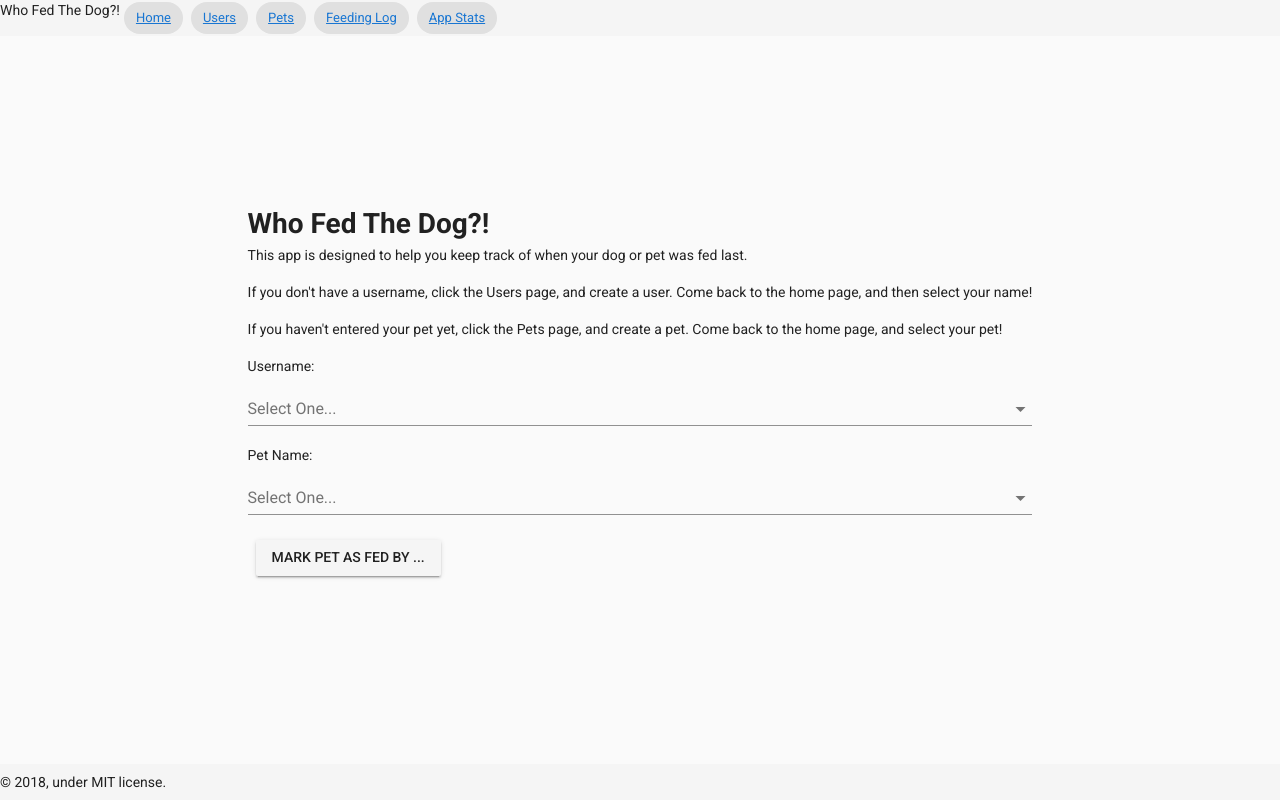
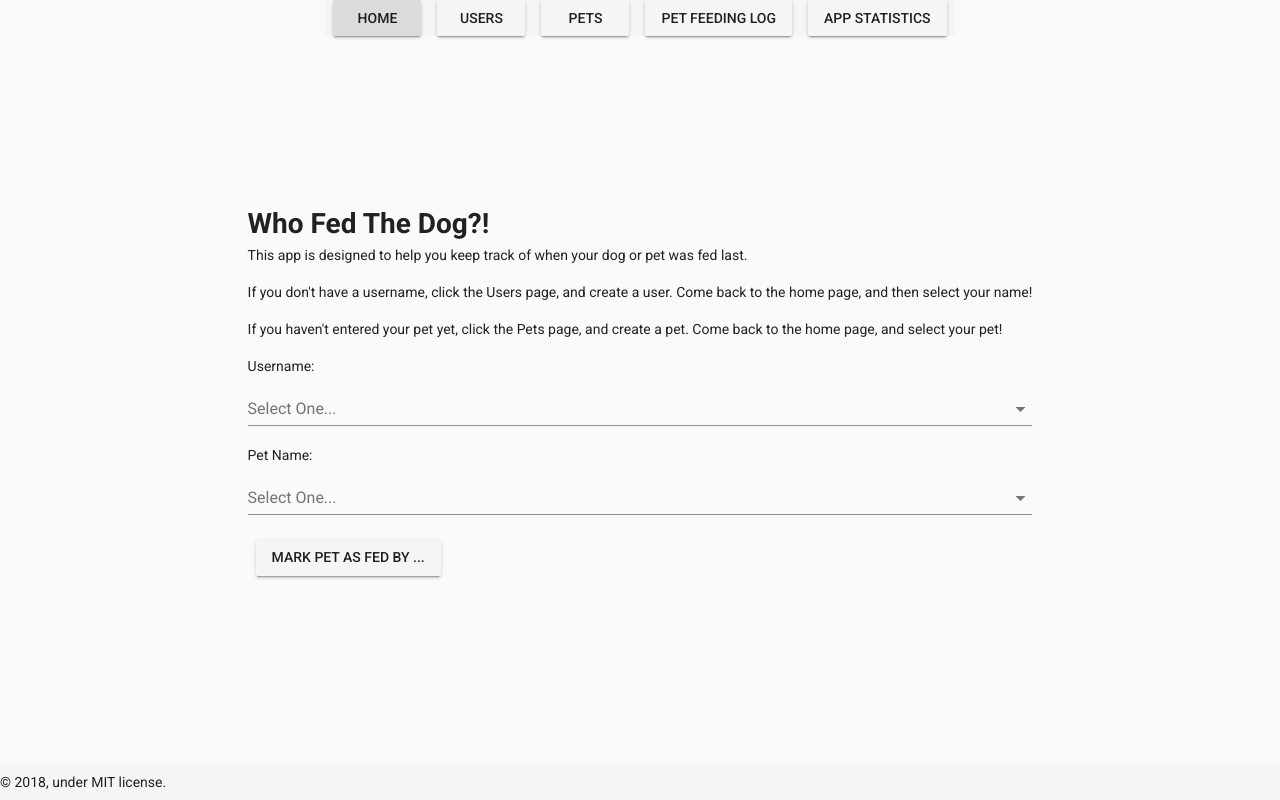
Before and after one commit to yhtomitim/who-fed-the-dog-client, a Vue app in the folder who-fed-the-dog/: page / in a window 1280 px wide. Built offline with nearby package versions, Linux system fonts and the light colour scheme; no server answers.

Commit message:
refactor header footer positioning

```diff
--- a/who-fed-the-dog/src/components/Header.vue
+++ b/who-fed-the-dog/src/components/Header.vue
@@ -1,24 +1,17 @@
 <template>
   <header>
+    <v-layout
+          align-center
+          justify-center>
     <v-footer>
-      <p>Who Fed The Dog?!</p>
       <nav>
-      <v-chip>
-        <router-link to="/">Home</router-link>
-      </v-chip>
-      <v-chip>
-        <router-link to="/users">Users</router-link>
-      </v-chip>
-      <v-chip>
-        <router-link to="/pets">Pets</router-link>
-      </v-chip>
-      <v-chip>
-        <router-link to="/log">Feeding Log</router-link>
-      </v-chip>
-       <v-chip>
-        <router-link to="/chart">App Stats</router-link>
-      </v-chip>
+      <v-btn to="/">Home</v-btn>
+      <v-btn to="/users">Users</v-btn>
+      <v-btn to="/pets">Pets</v-btn>
+      <v-btn to="/log">Pet Feeding Log</v-btn>
+       <v-btn to="/chart">App Statistics</v-btn>
     </nav>
     </v-footer>
+    </v-layout>
   </header>
 </template>
```
